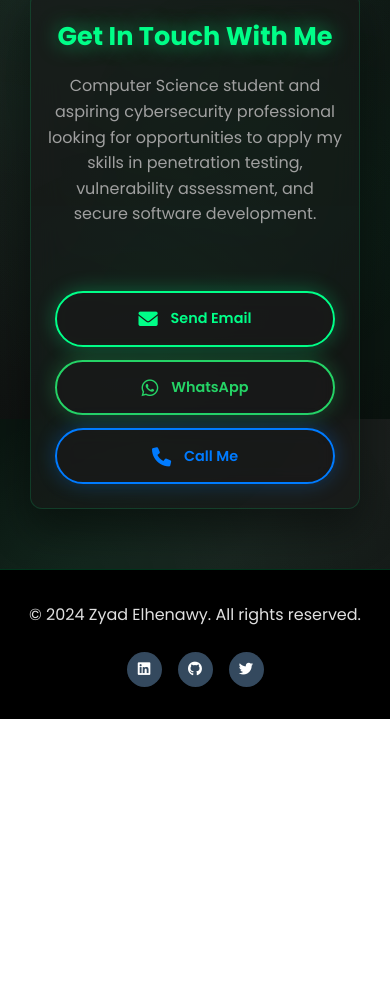
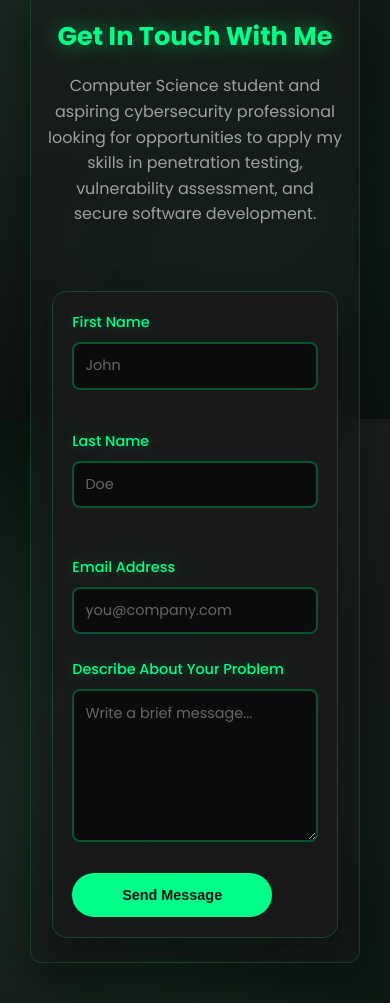
Before and after one commit to 7inawy/cybersecurity-portfolio, a plain HTML site: page index.html in a window 390 px wide. Shown: the part 8021-9024 px from the top of the page. Before the commit the page ends 8740 px from the top, so only its background shows below. Drawn offline with Linux system fonts and the light colour scheme.

Commit message:
Add functional contact form with Formspree integration

```diff
--- a/index.html
+++ b/index.html
@@ -312,19 +312,39 @@
                 <h2>Get In Touch With Me</h2>
                 <p>Computer Science student and aspiring cybersecurity professional looking for opportunities to apply my skills in penetration testing, vulnerability assessment, and secure software development.</p>
             </div>
-            <div class="contact-methods">
-                <a href="mailto:zyadelhenawy0@gmail.com" class="contact-btn email-btn">
-                    <i class="fas fa-envelope"></i>
-                    <span>Send Email</span>
-                </a>
-                <a href="https://wa.me/201024299309" target="_blank" rel="noopener noreferrer" class="contact-btn whatsapp-btn">
-                    <i class="fab fa-whatsapp"></i>
-                    <span>WhatsApp</span>
-                </a>
-                <a href="tel:+201024299309" class="contact-btn call-btn">
-                    <i class="fas fa-phone"></i>
-                    <span>Call Me</span>
-                </a>
+            <div class="contact-form-container">
+                <form action="https://formspree.io/f/xdknkpqr" method="POST" class="modern-contact-form">
+                    <div class="form-row">
+                        <div class="form-group">
+                            <label for="firstName">First Name</label>
+                            <input type="text" id="firstName" name="firstName" placeholder="John" required>
+                        </div>
+                        <div class="form-group">
+                            <label for="lastName">Last Name</label>
+                            <input type="text" id="lastName" name="lastName" placeholder="Doe" required>
+                        </div>
+                    </div>
+                    <div class="form-group">
+                        <label for="email">Email Address</label>
+                        <input type="email" id="email" name="_replyto" placeholder="you@company.com" required>
+                    </div>
+                    <div class="form-group">
+                        <label for="message">Describe About Your Problem</label>
+                        <textarea id="message" name="message" placeholder="Write a brief message..." rows="6" required></textarea>
+                    </div>
+                    <input type="hidden" name="_subject" value="New Portfolio Contact Form Submission">
+                    <input type="hidden" name="_next" value="https://7inawy.github.io/cybersecurity-portfolio/?success=true">
+                    <button type="submit" class="btn btn-primary">Send Message</button>
+                </form>
+            </div>
+
+            <!-- Success Message (initially hidden) -->
+            <div id="success-message" class="success-notification" style="display: none;">
+                <div class="success-content">
+                    <i class="fas fa-check-circle"></i>
+                    <h3>Message Sent Successfully!</h3>
+                    <p>Thank you for reaching out. I'll get back to you within 24 hours.</p>
+                </div>
             </div>
         </div>
     </section>
--- a/portfolio-style.css
+++ b/portfolio-style.css
@@ -1042,91 +1042,122 @@ body::before {
     line-height: 1.6;
 }
 
-/* Contact Methods */
-.contact-methods {
+.contact-form-container {
     display: flex;
     justify-content: center;
-    gap: 2rem;
-    margin-top: 3rem;
-    flex-wrap: wrap;
-}
-
-.contact-btn {
-    display: flex;
-    align-items: center;
-    gap: 0.8rem;
-    padding: 1rem 2rem;
+}
+
+.modern-contact-form {
+    width: 100%;
+    max-width: 800px;
     background: rgba(26, 26, 26, 0.8);
+    padding: 3rem;
+    border-radius: 15px;
+    border: 1px solid rgba(0, 255, 136, 0.2);
     backdrop-filter: blur(10px);
-    border: 2px solid;
-    border-radius: 50px;
-    text-decoration: none;
-    font-weight: 600;
+    box-shadow: 0 20px 40px rgba(0, 0, 0, 0.3);
+}
+
+.form-row {
+    display: grid;
+    grid-template-columns: 1fr 1fr;
+    gap: 1.5rem;
+    margin-bottom: 1.5rem;
+}
+
+.form-group {
+    margin-bottom: 1.5rem;
+}
+
+.form-group label {
+    display: block;
+    color: #00ff88;
+    font-size: 1rem;
+    font-weight: 500;
+    margin-bottom: 0.5rem;
+    text-shadow: 0 0 10px rgba(0, 255, 136, 0.3);
+}
+
+.form-group input,
+.form-group textarea {
+    width: 100%;
+    padding: 1rem;
+    border: 2px solid rgba(0, 255, 136, 0.3);
+    border-radius: 8px;
     font-size: 1rem;
     transition: all 0.3s ease;
-    min-width: 160px;
-    justify-content: center;
-    position: relative;
-    overflow: hidden;
-}
-
-.contact-btn::before {
-    content: '';
-    position: absolute;
-    top: 0;
-    left: -100%;
-    width: 100%;
-    height: 100%;
-    background: linear-gradient(90deg, transparent, rgba(255, 255, 255, 0.1), transparent);
-    transition: left 0.5s ease;
-}
-
-.contact-btn:hover::before {
-    left: 100%;
-}
-
-.email-btn {
-    border-color: #00ff88;
+    font-family: inherit;
+    background: rgba(10, 10, 10, 0.9);
+    color: #e0e0e0;
+    box-sizing: border-box;
+}
+
+.form-group input::placeholder,
+.form-group textarea::placeholder {
+    color: #666;
+}
+
+.form-group input:focus,
+.form-group textarea:focus {
+    outline: none;
+    border-color: #6366f1;
+    box-shadow: 0 0 0 3px rgba(99, 102, 241, 0.1);
+    background: rgba(10, 10, 10, 1);
+}
+
+.form-group textarea {
+    resize: vertical;
+    min-height: 120px;
+}
+
+/* Success Notification Styles */
+.success-notification {
+    position: fixed;
+    top: 50%;
+    left: 50%;
+    transform: translate(-50%, -50%);
+    background: rgba(26, 26, 26, 0.95);
+    backdrop-filter: blur(15px);
+    border: 2px solid #00ff88;
+    border-radius: 15px;
+    padding: 2rem;
+    text-align: center;
+    z-index: 1000;
+    box-shadow:
+        0 20px 40px rgba(0, 0, 0, 0.7),
+        0 0 30px rgba(0, 255, 136, 0.3);
+    animation: successSlideIn 0.5s ease-out;
+}
+
+.success-content i {
+    font-size: 3rem;
     color: #00ff88;
-    box-shadow: 0 0 20px rgba(0, 255, 136, 0.3);
-}
-
-.email-btn:hover {
-    background: rgba(0, 255, 136, 0.1);
-    transform: translateY(-5px);
-    box-shadow: 0 10px 30px rgba(0, 255, 136, 0.4);
-}
-
-.whatsapp-btn {
-    border-color: #25D366;
-    color: #25D366;
-    box-shadow: 0 0 20px rgba(37, 211, 102, 0.3);
-}
-
-.whatsapp-btn:hover {
-    background: rgba(37, 211, 102, 0.1);
-    transform: translateY(-5px);
-    box-shadow: 0 10px 30px rgba(37, 211, 102, 0.4);
-}
-
-.call-btn {
-    border-color: #007bff;
-    color: #007bff;
-    box-shadow: 0 0 20px rgba(0, 123, 255, 0.3);
-}
-
-.call-btn:hover {
-    background: rgba(0, 123, 255, 0.1);
-    transform: translateY(-5px);
-    box-shadow: 0 10px 30px rgba(0, 123, 255, 0.4);
-}
-
-.contact-btn i {
-    font-size: 1.2rem;
-}
-
-.contact-btn span {
-    font-family: 'Poppins', sans-serif;
+    margin-bottom: 1rem;
+    text-shadow: 0 0 20px rgba(0, 255, 136, 0.5);
+}
+
+.success-content h3 {
+    color: #00ff88;
+    font-size: 1.5rem;
+    margin-bottom: 0.5rem;
+    text-shadow: 0 0 10px rgba(0, 255, 136, 0.3);
+}
+
+.success-content p {
+    color: #c0c0c0;
+    font-size: 1rem;
+    margin: 0;
+}
+
+@keyframes successSlideIn {
+    from {
+        opacity: 0;
+        transform: translate(-50%, -60%);
+    }
+    to {
+        opacity: 1;
+        transform: translate(-50%, -50%);
+    }
 }
 
 /* Footer */
@@ -1250,14 +1281,13 @@ body::before {
         margin-bottom: 1.5rem;
     }
 
-    .contact-methods {
+    .form-row {
+        grid-template-columns: 1fr;
         gap: 1.5rem;
     }
 
-    .contact-btn {
-        min-width: 140px;
-        padding: 0.9rem 1.8rem;
-        font-size: 0.95rem;
+    .modern-contact-form {
+        padding: 2.5rem;
     }
 }
 
@@ -1521,17 +1551,23 @@ body::before {
         margin-bottom: 2rem;
     }
 
-    .contact-methods {
+    .modern-contact-form {
+        padding: 1.5rem;
+        margin: 0 10px;
+    }
+
+    .form-row {
+        grid-template-columns: 1fr;
         gap: 1rem;
-        flex-direction: column;
-        align-items: center;
-    }
-
-    .contact-btn {
-        min-width: 200px;
-        max-width: 280px;
-        width: 100%;
-        padding: 1rem 1.5rem;
+    }
+
+    .form-group label {
+        font-size: 0.9rem;
+    }
+
+    .form-group input,
+    .form-group textarea {
+        padding: 0.8rem;
         font-size: 1rem;
     }
 
@@ -1731,13 +1767,14 @@ body::before {
         font-size: 1.6rem;
     }
 
-    .contact-methods {
-        gap: 0.8rem;
-    }
-
-    .contact-btn {
-        min-width: 180px;
-        padding: 0.9rem 1.2rem;
+    .modern-contact-form {
+        padding: 1.2rem;
+        margin: 0 5px;
+    }
+
+    .form-group input,
+    .form-group textarea {
+        padding: 0.7rem;
         font-size: 0.9rem;
     }
 
```
